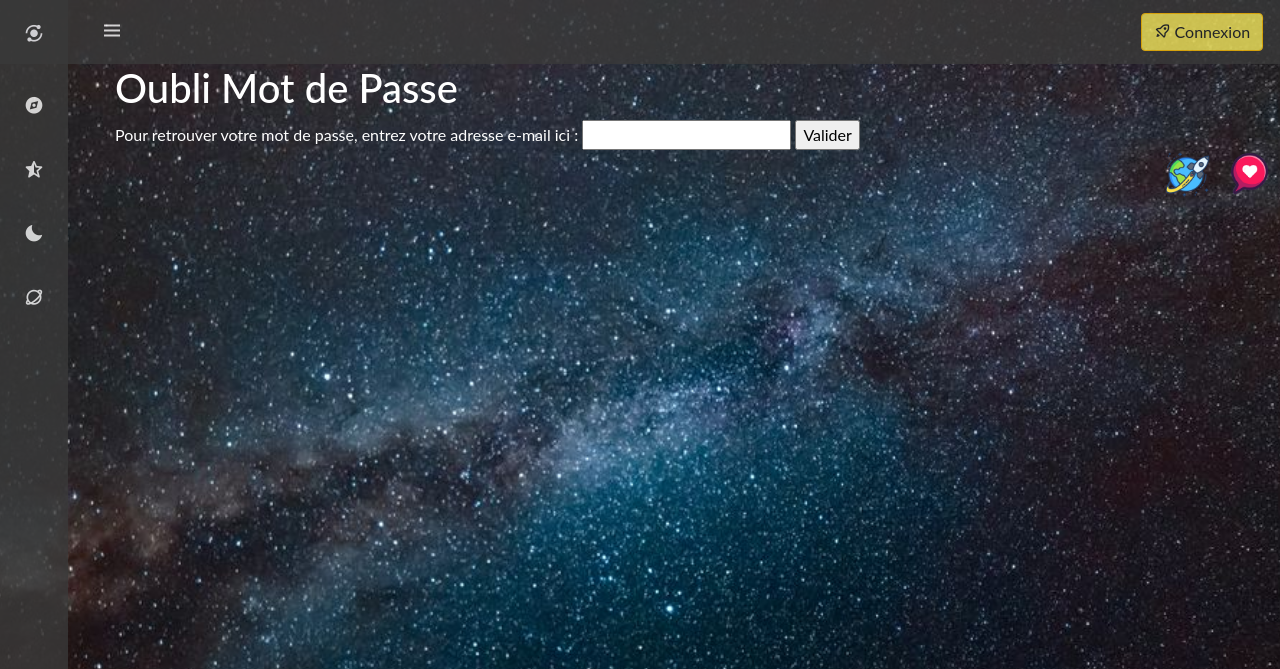
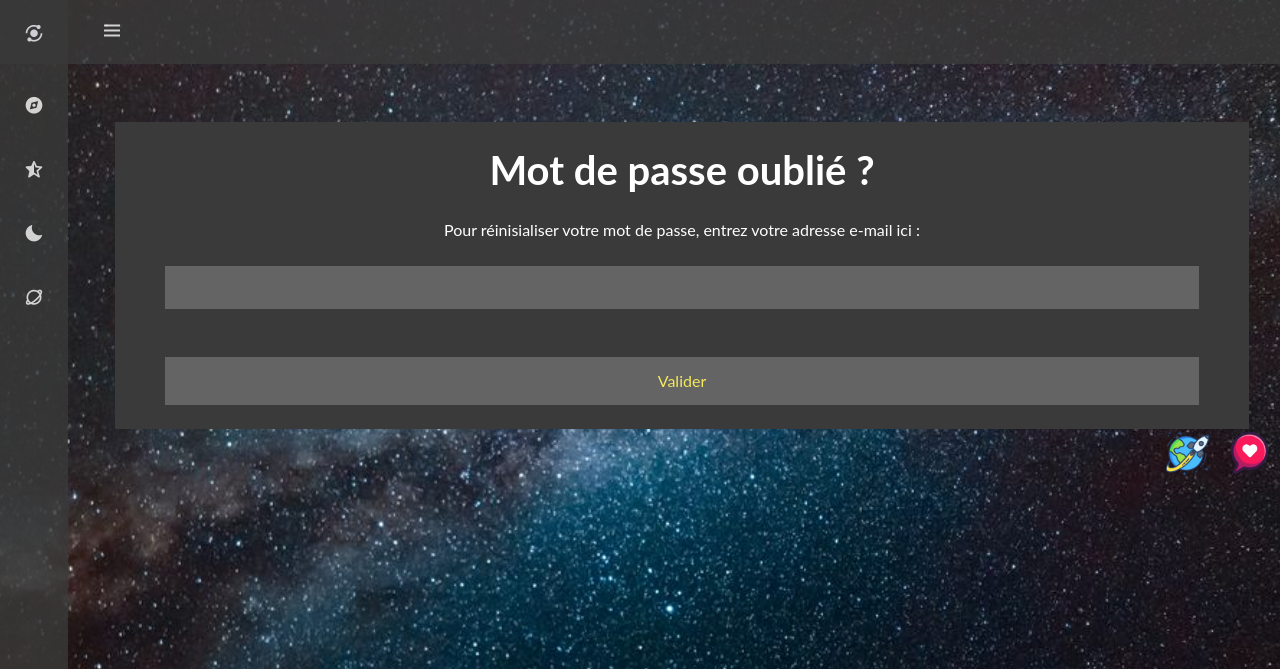
Before and after one commit to CamiIIe/Proxima_Centauri, a PHP site: page /oubliMdp.php in a window 1280 px wide. Shown: the top 669 px of the page. Run offline with PHP 8.4, Linux system fonts and the light colour scheme; some libraries are stand-ins or nearby versions; some web fonts are replaced.

Commit message:
Oubli Mdp

```diff
--- a/Site/form.php
+++ b/Site/form.php
@@ -157,7 +157,7 @@
                         <button class="ghost" id="signIn">Se connecter</button>
                     </div>
                     <div class="overlay-panel overlay-right">
-                        <h1>Bien le bonjour, alien !</h1>
+                        <h1>Bien le bonjour, étranger !</h1>
                         <p>Enregistre toi pour débuter ton voyage à nos côtés</p>
                         <button class="ghost" id="signUp">S'inscrire</button>
                     </div>
--- a/Site/formPHP.php
+++ b/Site/formPHP.php
@@ -40,7 +40,7 @@ Traitement du formulaire de la page de connexion
                     // $_SESSION["der_log"]=$der_log;
 
                     //Redirection vers la page d'index avec un compte
-                    header("Location: index.html");
+                    header("Location: compte.html");
                 }
                 else{
                     //Redirection vers l'accueil en cas de mot de passe invalide
--- a/Site/oubliMdp.php
+++ b/Site/oubliMdp.php
@@ -11,6 +11,8 @@
         <link rel="stylesheet" href="src/css/bootstrap.min.css"> <!-- CSS BOOTSTRAP -->
         <link rel="stylesheet" href="src/css/style.css">         <!-- CSS PRINCIPAL -->
         <link rel="stylesheet" href="src/css/header_navbar.css"> <!-- CSS HEADER ET SIDENAVBAR -->
+        <link rel="stylesheet" href="src/css/form.css">          <!-- CSS FORM -->
+        <link rel="stylesheet" href="src/css/oubli.css">         <!-- CSS OUBLI -->
         <!-- CSS -->
 
         <!-- FONT -->
@@ -40,11 +42,11 @@
                     <button type="button" class="btn btn-light">S'inscrire</button>
                 </a>
                 </span> -->
-                <span><a href="form.php">
+                <!-- <span><a href="form.php">
                     <button type="button" class="btn btn-warning"><i class='bx bx-rocket'></i>
                         Connexion</button>
                     </a>
-                </span>
+                </span> -->
             </div>
         </header>
         <!-- HEADER -->
@@ -97,30 +99,33 @@
         <!-- SIDENAVBAR -->
 
         <!-- MAIN -->
-        <div class="container-fluid galaxie">
-        <h1>Oubli Mot de Passe</h1>
+        <div class="container-fluid oubli">
 
-
-                 <form method = "post" enctype = "form-data" action = "Traite_O.php">
-                 Pour retrouver votre mot de passe, entrez votre adresse e-mail ici :
-                    <input type = "text" name = "emailo" /> <input class="boutonV" type="submit" name="valider"value="Valider">
-                 </form>
-                 <?php
-                //Résultat si le mail n'est pas dans la base de donnée
+            <form method = "post" enctype = "form-data" action = "traite_O.php">
+            <h1>Mot de passe oublié ?</h1>
+                Pour réinisialiser votre mot de passe, entrez votre adresse e-mail ici :
+                    <input type = "text" name = "emailo" />
+                    <input class="boutonV" type="submit" name="valider"value="Valider">
+            </form>
+            <?php
+            //Résultat si le mail n'est pas dans la base de donnée
                 if (isset($_GET ["inexistant"])){
-                    echo '<form method = "post" enctype = "form-data" action = "Traite_O.php">';
+                    echo '<form method = "post" enctype = "form-data" action = "traite_O.php">';
                     echo "<br />Cet e-mail n'existe pas dans la base de données. Voulez-vous créer un nouveau compte ? ";
-                    echo '<input class="boutonR" type = "submit" name = "nveaucpte" value = "Créer un nouveau compte" /><br />'
+                    //echo "<a href='form.php'>Créer un nouveau compte</a><br>";
+                    echo '<input class="boutonR" type = "submit" name = "connexion" value = "Créer un nouveau compte" /><br />'
                             . ' </form>';
                 };
                 //Résultat si le mail est pas dans la base de donnée
                 if (isset($_GET ["envoye"])){
-                    echo '<form method = "post" enctype = "form-data" action = "Traite_O.php">';
+                    echo '<form method = "post" enctype = "form-data" action = "traite_O.php">';
                     echo "<br />Un mail a bien été envoyé. ";
-                    echo '<input class="boutonR" type = "submit" name = "accueil" value = "Retourner à l\'Accueil" /><br />'
+                    //echo "<a class='oubli' href='form.php'>Retourner à la page de connexion</a><br>";
+                    echo '<input class="boutonR" type = "submit" name = "connexion" value = "Retourner à la page de connexion" /><br />'
                             . ' </form>';
                 };
-               ?>
+
+            ?>
         </div>
 
         <div class ="container-fluid propos">
--- /dev/null
+++ b/Site/src/css/oubli.css
@@ -0,0 +1,11 @@
+.oubli {
+    margin-top: 5%;
+}
+
+.oubli h1 {
+    margin: 3vh;
+}
+
+.oubli input {
+    margin: 3vh;
+}
--- a/Site/traite_O.php
+++ b/Site/traite_O.php
@@ -15,6 +15,10 @@ Traitement du formulaire d'oubli de mot de passe
         $Passwd=""; // mot de passe de l'utilisateur
         $BD="proxima"; // nom de la base de données
         $bdd =  new PDO('mysql:host=localhost;dbname=proxima;charset=utf8', 'root', '');
+
+        if(isset($_POST["connexion"])){
+            header("Location:form.php");
+        }
 
         //Vérification mail
         $reponse = $bdd->prepare('SELECT email FROM compte WHERE email=:email');
```
